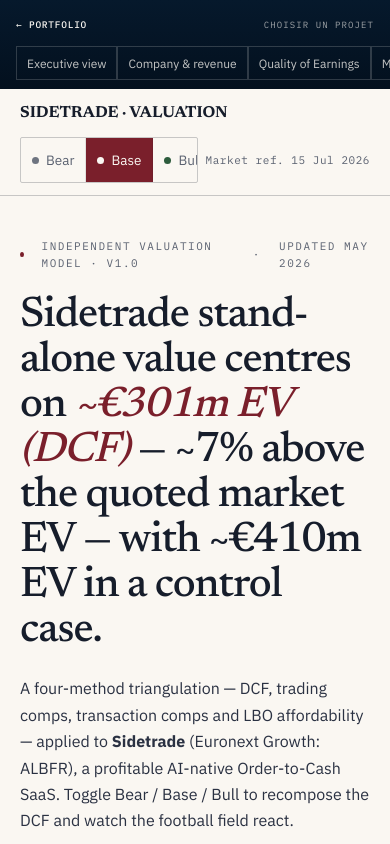
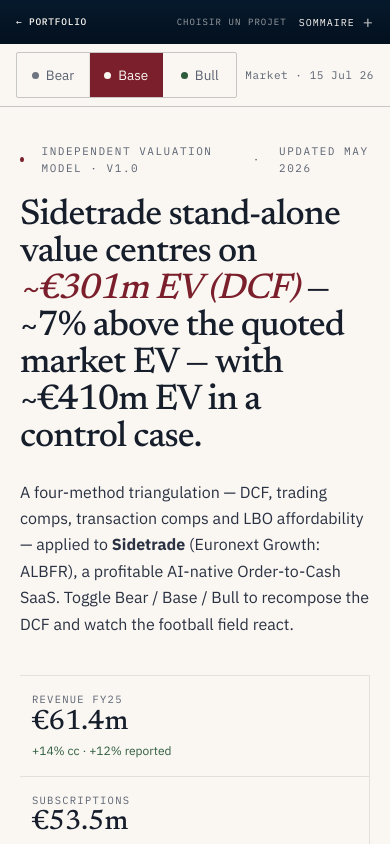
Before and after one commit to HBenChaouch/Portfolio, a React (Vite) app: page /cases/sidetrade-valuation in a window 390 px wide. Shown: the top 844 px of the page. Built offline with nearby package versions, Linux system fonts and the light colour scheme.

Commit message:
S4: adapter Sidetrade au mobile

```diff
--- a/src/components/CaseShell.jsx
+++ b/src/components/CaseShell.jsx
@@ -77,6 +77,7 @@
   const location = useLocation();
   const { activeScenario, setActiveScenario } = useSidetradeScenario();
   const [activeAnchor, setActiveAnchor] = useState("");
+  const [mobileNavOpen, setMobileNavOpen] = useState(false);
   const isAnalysis = location.pathname.endsWith("/analysis");
   const title = getCurrentTitle(location.pathname);
   const lastSaved = getLastSaved();
@@ -114,12 +115,24 @@
     return () => observer.disconnect();
   }, [anchorIds, isAnalysis, location.hash]);
 
+  useEffect(() => {
+    if (!mobileNavOpen) return undefined;
+
+    function closeOnEscape(event) {
+      if (event.key === "Escape") setMobileNavOpen(false);
+    }
+
+    window.addEventListener("keydown", closeOnEscape);
+    return () => window.removeEventListener("keydown", closeOnEscape);
+  }, [mobileNavOpen]);
+
   function handleAnchorClick(event, hash) {
     if (!isAnalysis) return;
     event.preventDefault();
     history.replaceState(null, "", `${analysisBase}#${hash}`);
     scrollToSection(hash);
     setActiveAnchor(hash);
+    setMobileNavOpen(false);
   }
 
   return (
@@ -128,11 +141,25 @@
       <aside className="case-sidebar" aria-label="Sidetrade project navigation">
         <Link className="workspace" to="/">← Portfolio</Link>
         <span className="project-switcher-label">Choisir un projet</span>
+        <button
+          aria-controls="sidetrade-section-navigation"
+          aria-expanded={mobileNavOpen}
+          className="mobile-nav-toggle"
+          onClick={() => setMobileNavOpen((open) => !open)}
+          type="button"
+        >
+          <span>Sommaire</span>
+          <span aria-hidden="true">{mobileNavOpen ? "×" : "+"}</span>
+        </button>
         <div className="sidebar-brand">
           <span>Sidetrade · Valuation</span>
           <small>ALBFR.PA</small>
         </div>
-        <nav className="sidebar-nav" aria-label="Sidetrade sections">
+        <nav
+          className={`sidebar-nav ${mobileNavOpen ? "mobile-open" : ""}`}
+          id="sidetrade-section-navigation"
+          aria-label="Sidetrade sections"
+        >
           {sidebarGroups.map((group, index) => (
             <div className="sidebar-group" key={group.label}>
               <div className="sidebar-group-title">{group.label}</div>
@@ -200,7 +227,10 @@
                 </button>
               ))}
             </div>
-            <span className="control-date">Market ref. 15 Jul 2026</span>
+            <span className="control-date">
+              <span className="control-date-full">Market ref. 15 Jul 2026</span>
+              <span className="control-date-short">Market · 15 Jul 26</span>
+            </span>
           </div>
         </header>
         <Outlet />
--- a/src/styles/global.css
+++ b/src/styles/global.css
@@ -3600,6 +3600,11 @@
   text-transform: uppercase;
 }
 
+.mobile-nav-toggle,
+.control-date-short {
+  display: none;
+}
+
 .case-sidebar {
   box-shadow: 1px 0 0 rgba(255, 255, 255, 0.06);
 }
@@ -3852,24 +3857,25 @@
 
 @media (max-width: 900px) {
   html {
-    scroll-padding-top: 124px;
+    scroll-padding-top: 116px;
   }
 
   .case-sidebar {
     display: grid;
-    grid-template-columns: auto 1fr;
-    height: auto;
+    grid-template-columns: auto 1fr auto;
+    height: 44px;
     left: auto;
     overflow: visible;
-    padding: 8px 16px 0;
+    padding: 0 16px;
     position: sticky;
     top: 0;
     width: 100%;
+    z-index: 100;
   }
 
   .workspace {
     margin: 0;
-    min-height: 34px;
+    min-height: 44px;
   }
 
   .project-switcher-label {
@@ -3878,50 +3884,84 @@
     margin: 0;
   }
 
+  .mobile-nav-toggle {
+    align-items: center;
+    background: transparent;
+    border: 0;
+    color: var(--bg);
+    display: inline-flex;
+    font-family: var(--mono);
+    font-size: 10px;
+    gap: 8px;
+    letter-spacing: 0.1em;
+    min-height: 44px;
+    padding: 0 0 0 12px;
+    text-transform: uppercase;
+  }
+
+  .mobile-nav-toggle span:last-child {
+    color: rgba(250, 247, 242, 0.7);
+    font-size: 17px;
+    line-height: 1;
+  }
+
   .sidebar-brand,
   .sidebar-foot {
     display: none;
   }
 
   .sidebar-nav {
-    display: flex;
-    gap: var(--space-2);
-    grid-column: 1 / -1;
-    margin: 0 -16px;
-    overflow-x: auto;
-    padding: 4px 16px 9px;
-    scrollbar-width: none;
-    width: calc(100% + 32px);
-  }
-
-  .sidebar-nav::-webkit-scrollbar {
+    background: var(--navy);
+    border-top: 1px solid rgba(250, 247, 242, 0.16);
+    box-shadow: 0 18px 34px rgba(6, 20, 34, 0.24);
     display: none;
+    gap: var(--space-5);
+    grid-template-columns: repeat(2, minmax(0, 1fr));
+    left: 0;
+    margin: 0;
+    max-height: calc(100vh - 44px);
+    overflow-y: auto;
+    overscroll-behavior: contain;
+    padding: 18px 16px 22px;
+    position: absolute;
+    top: 44px;
+    width: 100%;
+  }
+
+  .sidebar-nav.mobile-open {
+    display: grid;
   }
 
   .sidebar-group {
-    display: flex;
-    flex: 0 0 auto;
-  }
-
-  .sidebar-group-title,
+    display: block;
+    min-width: 0;
+  }
+
+  .sidebar-group-title {
+    display: block;
+    margin: 0 0 6px;
+  }
+
   .sidebar-rule {
     display: none;
   }
 
   .sidebar-entry {
-    border: 1px solid rgba(250, 247, 242, 0.18);
-    border-left-width: 1px;
+    border-bottom: 1px solid rgba(250, 247, 242, 0.12);
+    border-left: 0;
     font-size: 12px;
-    min-height: 34px;
-    padding: 7px 10px;
-    white-space: nowrap;
+    min-height: 44px;
+    padding: 9px 0;
+    white-space: normal;
   }
 
   .sidebar-entry.active,
   .sidebar-entry[aria-current="location"] {
     background: var(--bg);
-    border-color: var(--bg);
+    border-color: rgba(250, 247, 242, 0.12);
     color: var(--bordeaux);
+    padding-left: 10px;
+    padding-right: 10px;
   }
 
   .case-main {
@@ -3932,7 +3972,9 @@
 
   .case-control-bar {
     padding: 12px 20px;
-    position: relative;
+    position: sticky;
+    top: 44px;
+    z-index: 80;
   }
 
   .analysis-view .grid-3 {
@@ -3954,6 +3996,8 @@
   .analysis-view .waterfall-wrap {
     overflow-x: auto;
     padding: var(--space-5);
+    scrollbar-gutter: stable;
+    touch-action: pan-x pan-y;
   }
 
   .analysis-view .chart-svg,
@@ -3969,24 +4013,12 @@
 
 @media (max-width: 680px) {
   .case-control-bar {
-    align-items: stretch;
-    gap: var(--space-3);
+    min-height: 60px;
+    padding: 8px 16px;
   }
 
   .control-title {
-    align-items: baseline;
-    flex-direction: row;
-    font-size: 14px;
-    gap: 10px;
-  }
-
-  .control-title span:first-child {
-    font-size: 16px;
-  }
-
-  .control-title i {
-    display: block;
-    height: 18px;
+    display: none;
   }
 
   .control-actions {
@@ -3994,6 +4026,7 @@
     display: grid;
     gap: var(--space-2);
     grid-template-columns: 1fr auto;
+    width: 100%;
   }
 
   .scenario-segment {
@@ -4011,14 +4044,24 @@
     border-left: 0;
     display: flex;
     padding-left: 0;
+    white-space: nowrap;
+  }
+
+  .control-date-full {
+    display: none;
+  }
+
+  .control-date-short {
+    display: inline;
   }
 
   .analysis-view .hero {
-    padding: 42px 20px 28px;
+    padding: 36px 20px 28px;
   }
 
   .analysis-view .hero h1 {
-    font-size: clamp(38px, 11vw, 52px);
+    font-size: clamp(34px, 9.2vw, 44px);
+    line-height: 1.03;
   }
 
   .analysis-view section.block {
@@ -4054,7 +4097,34 @@
     display: block;
     max-width: 100%;
     overflow-x: auto;
+    overscroll-behavior-inline: contain;
+    scrollbar-color: var(--bordeaux-soft) var(--bg-alt);
+    scrollbar-width: thin;
+    touch-action: pan-x pan-y;
     white-space: nowrap;
+  }
+
+  .analysis-view table.data th:first-child,
+  .analysis-view table.data td:first-child,
+  .analysis-view .sensi th:first-child,
+  .analysis-view .sensi td:first-child {
+    background: var(--bg-card);
+    box-shadow: 1px 0 0 var(--line-strong);
+    left: 0;
+    position: sticky;
+    z-index: 2;
+  }
+
+  .analysis-view table.data thead th:first-child,
+  .analysis-view .sensi thead th:first-child {
+    background: var(--bg-alt);
+    z-index: 3;
+  }
+
+  .analysis-view .toggle-row button,
+  .analysis-view details.method > summary,
+  .analysis-view .sc-card {
+    min-height: 44px;
   }
 
   .analysis-view details.method > .body {
@@ -4083,6 +4153,10 @@
   .control-title span:last-child,
   .control-title i {
     display: none;
+  }
+
+  .sidebar-nav {
+    grid-template-columns: 1fr;
   }
 
   .analysis-view .keystats,
```
